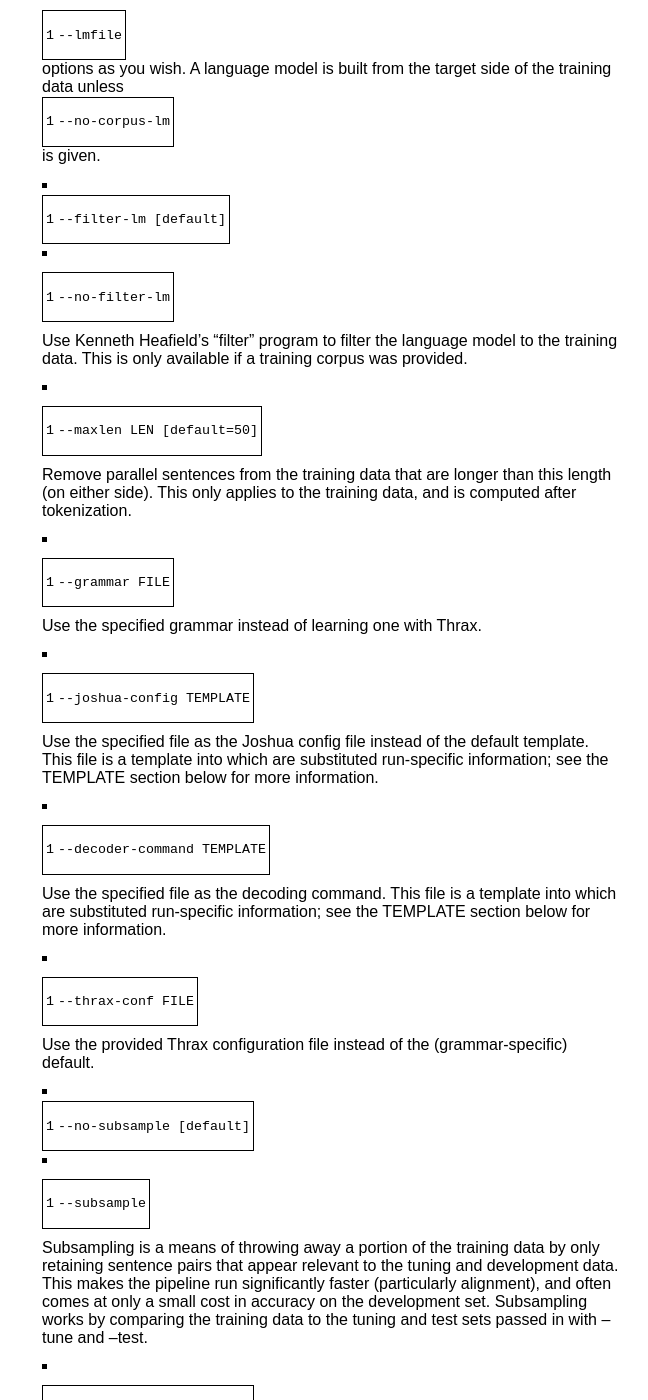
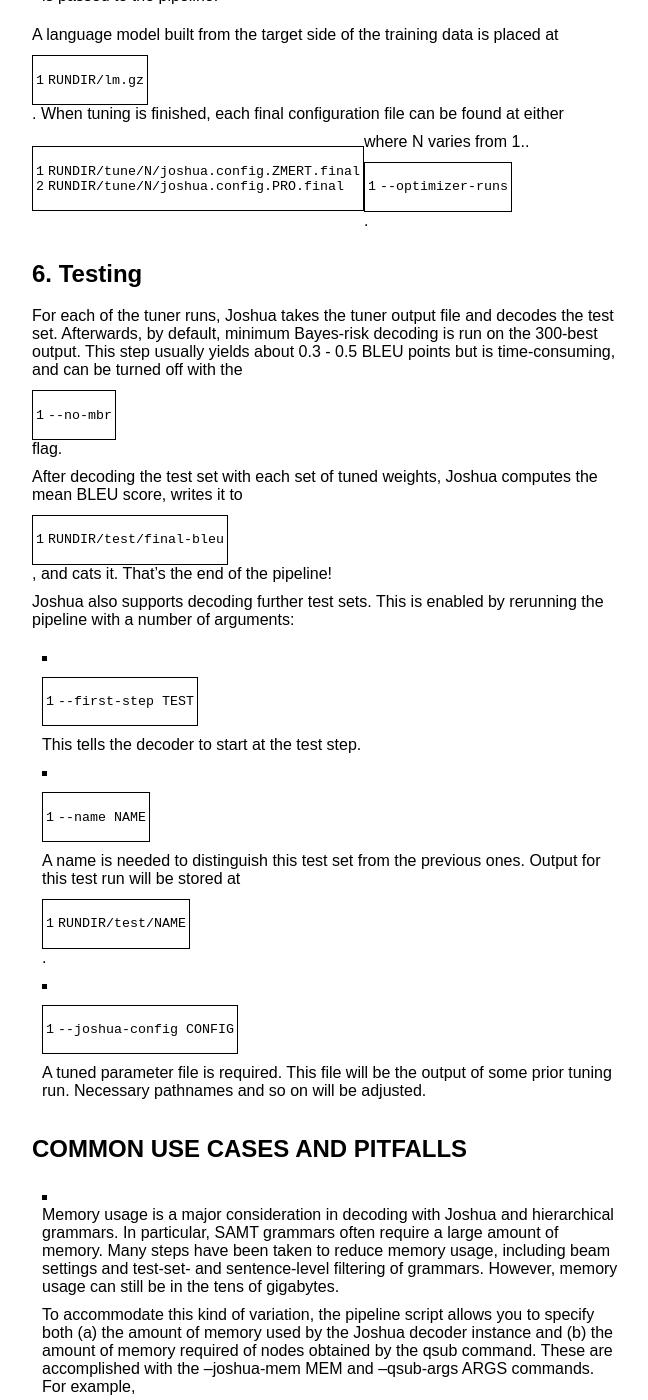
Before and after one commit to joshua-decoder/joshua-decoder.github.com, a Jekyll site: the page built from 4.0/pipeline.md, in a window 1280 px wide and 1400 px high, scrolled down 15498 px. Shown: the whole window, without its empty margins (136-784 px from the left). Built offline with Jekyll 4.4.1, drawn with Linux system fonts in a browser that asks for light colours; some of the changed text lies outside the part shown.

Commit message:
final version of pipeline scripts

```diff
--- a/4.0/pipeline.md
+++ b/4.0/pipeline.md
@@ -291,7 +291,7 @@
 
 We now discuss these steps in more detail.
 
-## 1. Data preparation
+## 1. DATA PREPARATION
 
 Data prepare involves doing the following to each of the training data (`--corpus`), tuning data
 (`--tune`), and testing data (`--test`).  Each of these values is an absolute or relative path
@@ -356,6 +356,20 @@
 
     The number of sentence pairs to compute alignments over.
 
+-   `--alignment FILE`
+
+    If you have an already-computed alignment, you can pass that to the script using this flag.
+    Note that, in this case, you will want to skip data preparation and alignment using
+    `--first-step thrax` (the first step after alignment) and also to specify `--no-prepare-data` so
+    as not to retokenize the data and mess with your alignments.
+
+    The alignment file format is the standard format where 0-indexed many-many alignment pairs for a
+    sentence are provided on a line, source language first, e.g.,
+
+      0-0 0-1 1-2 1-7 ...
+
+    This value is required if you start at the grammar extraction step.
+
 When alignment is complete, the alignment file can be found at `RUNDIR/alignments/training.align`.
 It is parallel to the training corpora.  There are many files in the `alignments/` subdirectory that
 contain the output of intermediate steps.
@@ -383,7 +397,9 @@
 
 The grammar extraction step takes three pieces of data: (1) the source-language training corpus, (2)
 the target-language training corpus (parsed, if an SAMT grammar is being extracted), and (3) the
-alignment file.  From these, it computes a synchronous context-free grammar.
+alignment file.  From these, it computes a synchronous context-free grammar.  If you already have a
+grammar and wish to skip this step, you can do so passing the grammar with the `--grammar GRAMMAR`
+flag.
 
 The main variable in grammar extraction is Hadoop.  If you have a Hadoop installation, simply ensure
 that the environment variable `$HADOOP` is defined, and Thrax will seamlessly use it.  If you *do
@@ -412,14 +428,36 @@
   This alters the amount of memory available to Hadoop mappers (passed via the
   `mapred.child.java.opts` options).
 
+- `--thrax-conf FILE`
+
+   Use the provided Thrax configuration file instead of the (grammar-specific) default.  The Thrax
+   templates are located at `$JOSHUA/scripts/training/templates/thrax-TYPE.conf`, where TYPE is one
+   of "hiero" or "samt".
+
 When the grammar is extracted, it is compressed and placed at `RUNDIR/grammar.gz`.
+
+## Interlude: decoder arguments
+
+Running the decoder is done in both the tuning stage and the testing stage.  A critical point is
+that you have to give the decoder enough memory to run.  Joshua can be very memory-intensive, in
+particular when decoding with large grammars and large language models.  The default amount of
+memory is 3100m, which is likely not enough (especially if you are decoding with SAMT grammar).  You
+can alter the amount of memory for Joshua using the `--joshua-mem MEM` argument, where MEM is a Java
+memory specification (passed to its `-Xmx` flag).
 
 ## 5. TUNING
 
+Two optimizers are implemented for Joshua: MERT and PRO (`--tuner {mert,pro}`).  Tuning is run till
+convergence in the `RUNDIR/tune` directory.  By default, tuning is run just once, but the pipeline
+supports running the optimizer an arbitrary number of times due to
+[recent work](http://www.youtube.com/watch?v=BOa3XDkgf0Y) pointing out the variance of tuning
+procedures in machine translation, in particular MERT.  This can be activated with `--optimizer-runs
+N`.  Each run can be found in a directory `RUNDIR/tune/N`.
 
-
-Here are
-a number of arguments that define what is done:
+Before tuning can take place, a language model is needed.  A language model is always built from the
+target side of the training corpus unless `--no-corpus-lm` is specified.  In addition, you can
+provide other language models (any number of them) with the `--lmfile FILE` argument.  Other
+arguments are as follows.
 
 -  `--lm` {kenlm (default), berkeleylm}
 
@@ -448,145 +486,40 @@
 
   Where SMOOTHING is `-kndiscount`, or `-wbdiscount` if `--witten-bell` is passed to the pipeline.
 
-## Corpus preparation
+A language model built from the target side of the training data is placed at `RUNDIR/lm.gz`.  When
+tuning is finished, each final configuration file can be found at either
 
-- `--corpus CORPUS1`
-- `[--corpus CORPUS2]`
-- `[...]`
+    RUNDIR/tune/N/joshua.config.ZMERT.final
+    RUNDIR/tune/N/joshua.config.PRO.final
 
-  Specifies a file prefix for a training corpus.  If this flag is found multiples times, the corpora
-  are all concatenated together for alignment and grammar extraction.  The use of multiple
-  `--corpora` flags is only supported when running the script from the beginning; if you are
-  skipping steps, only a single corpus can be provided (so you must do the concatenation yourself,
-  if you so need).
+where N varies from 1..`--optimizer-runs`.
 
-- `--tune PREFIX`
-- `--test PREFIX`
+## 6. Testing
 
-  Specify file prefixes for tuning and test data.  Unlike `--corpus`, only one instance each of
-  `--tune` or `--test` is allowed (if you provide multiple ones, only the last value is used).
+For each of the tuner runs, Joshua takes the tuner output file and decodes the test set.
+Afterwards, by default, minimum Bayes-risk decoding is run on the 300-best output.  This step
+usually yields about 0.3 - 0.5 BLEU points but is time-consuming, and can be turned off with the
+`--no-mbr` flag.
 
-- `--type {hiero,samt}`
+After decoding the test set with each set of tuned weights, Joshua computes the mean BLEU score,
+writes it to `RUNDIR/test/final-bleu`, and cats it.  That's the end of the pipeline!
 
-  Whether to learn a Hiero or SAMT grammar.  The default is Hiero.
+Joshua also supports decoding further test sets.  This is enabled by rerunning the pipeline with a
+number of arguments:
 
+-   `--first-step TEST`
 
+    This tells the decoder to start at the test step.
 
+-   `--name NAME`
 
-- `--alignment FILE`
+    A name is needed to distinguish this test set from the previous ones.  Output for this test run
+    will be stored at `RUNDIR/test/NAME`.
 
-  Provide an alignment for the training data.  The format is the standard format where 0-indexed
-  many-many alignment pairs for a sentence are provided on a line, source language first, e.g.,
+-   `--joshua-config CONFIG`
 
-      0-0 0-1 1-2 1-7 ...
-
-  This value is required if you start at the grammar extraction step.
-
--  `--no-mbr`
-
-   Skip Minimum Bayes-risk decoding of the n-best list of the output on the test data.  MBR is
-   usually worth about 0.3 - 0.5 BLEU points, but takes a while.
-
--  `--lmfile FILE`
-
-   Use the specified file as the language model for decoding (for both tuning and decoding of the
-   test set).  If not provided, a Java program provided with the Berkeley LM is used to build a
-   Kneser-Ney interpolated 5-gram language model from the target side of the training data (unless
-   you specify `--lm-gen srilm`, in which case SRILM is used).
-
-   You can specify as many `--lmfile` options as you wish.  A language model is built from the
-   target side of the training data unless `--no-corpus-lm` is given.
-
--  `--filter-lm [default]`
--  `--no-filter-lm`
-
-   Use Kenneth Heafield's "filter" program to filter the language model to the training data.  This
-   is only available if a training corpus was provided.
-
-- `--maxlen LEN [default=50]`
-
-  Remove parallel sentences from the training data that are longer than this length (on either
-  side).  This only applies to the training data, and is computed after tokenization.
-
-- `--grammar FILE`
-
-  Use the specified grammar instead of learning one with Thrax.
-
-- `--joshua-config TEMPLATE`
-
-  Use the specified file as the Joshua config file instead of the default template.  This file is a
-  template into which are substituted run-specific information; see the TEMPLATE section below for
-  more information.
-
-- `--decoder-command TEMPLATE`
-
-  Use the specified file as the decoding command.  This file is a template into which are
-  substituted run-specific information; see the TEMPLATE section below for more information.
-
-- `--thrax-conf FILE`
-
-  Use the provided Thrax configuration file instead of the (grammar-specific) default.
-
-- `--no-subsample [default]`
-- `--subsample`
-
-  Subsampling is a means of throwing away a portion of the training data by only retaining sentence
-  pairs that appear relevant to the tuning and development data.  This makes the pipeline run
-  significantly faster (particularly alignment), and often comes at only a small cost in accuracy on
-  the development set.  Subsampling works by comparing the training data to the tuning and test sets
-  passed in with --tune and --test.
-
-- `--joshua-mem MEM [3100m]`
-
-  Provide the maximum heap size available to instances of the Joshua decoder.  Uses Java notation
-  (the value here is passed to Java's -Xmx flag).
-
-- `--hadoop-mem MEM [4g]`
-
-   Provide the maximum heap size for the hadoop instances used to learn the grammar in Thrax.
-
-- `--jobs N`
-
-  The number of parallel Joshua decoders to start (via qsub, by default) when decoding a input file,
-  during both tuning and decoding.
-
-- `--qsub-args "ARGS"`
-
-  Provide the specified qsub arguments to the Joshua decoder command.  Only used if the Joshua
-  decoder_command file contains the appropriate template variable (see the TEMPLATES section below).
-
-## TEMPLATES
-
-A few pieces of the pipeline are subject to enough variation across runs and across computing
-environment that it is easier to provide template files than to use command-line arguments.  The
-Joshua pipeline allows the Joshua configuration file and the Joshua decoder command to be
-templatized.  Here are the options available to those files:
-
-- `<JOSHUA>` is the root of the Joshua installation ($JOSHUA env. var.)
-- `<INPUT>` is the file being decoded
-- `<OUTPUT>` is the output file that the decoder command creates
-- `<SOURCE>` is the source language (--source)
-- `<TARGET>` is the target language (--target)
-- `<LMFILE>` is the language model
-- `<MEM>` is the amount of memory available to the Joshua decoder instances
-- `<OOV>` is the OOV tag used in the grammar ("OOV" for SAMT, "X" for Hiero)
-- `<NUMJOBS>` is the degree of parallelization for the Joshua decoder command
-- `<QSUB_ARGS>` is the qsub arguments (--qsub-args)
-- `<REF>` is the reference file
-- `<CONFIG>` is the location of the joshua configuration file
-- `<LOG>` is where the Joshua decoder should put its log file
-
-The default configuration file is the following, located in
-`$JOSHUA/scripts/training/templates/mert/decoder_command.sequential`.  It can be overridden with the
-`--decoder_command` flag.
-
-    cat <INPUT> | <JOSHUA>/joshua-decoder -m <MEM> -threads <NUMTHREADS> -c <CONFIG> > <OUTPUT> 2> <LOG>
-
-If `--jobs` is set to something greater 1, the following template (located at
-`$JOSHUA/scripts/training/templates/mert/decoder_command.qsub`) is selected instead:
-
-    cat <INPUT> | awk 'BEGIN { num = 0 } {print "<seg id=\"" num "\">" $0 "</seg>"; num++}' \
-      | <JOSHUA>/scripts/training/parallelize/parallelize.pl -j <NUMJOBS> -m --qsub-args '<QSUB_ARGS>' -- <JOSHUA>/joshua-decoder -m <MEM> -threads <NUMTHREADS> -c <CONFIG> > <OUTPUT> 2> <LOG>
+    A tuned parameter file is required.  This file will be the output of some prior tuning run.
+    Necessary pathnames and so on will be adjusted.
 
 ## COMMON USE CASES AND PITFALLS
 
```
